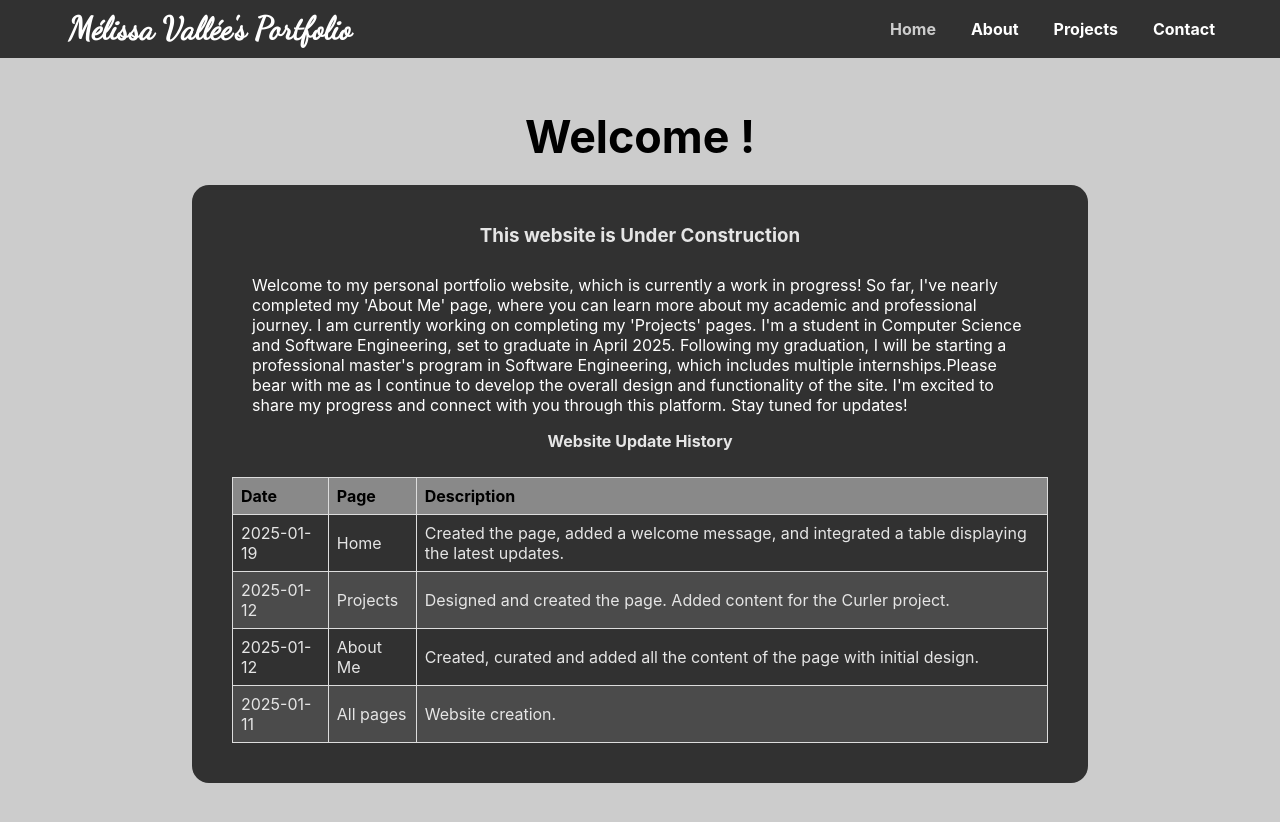
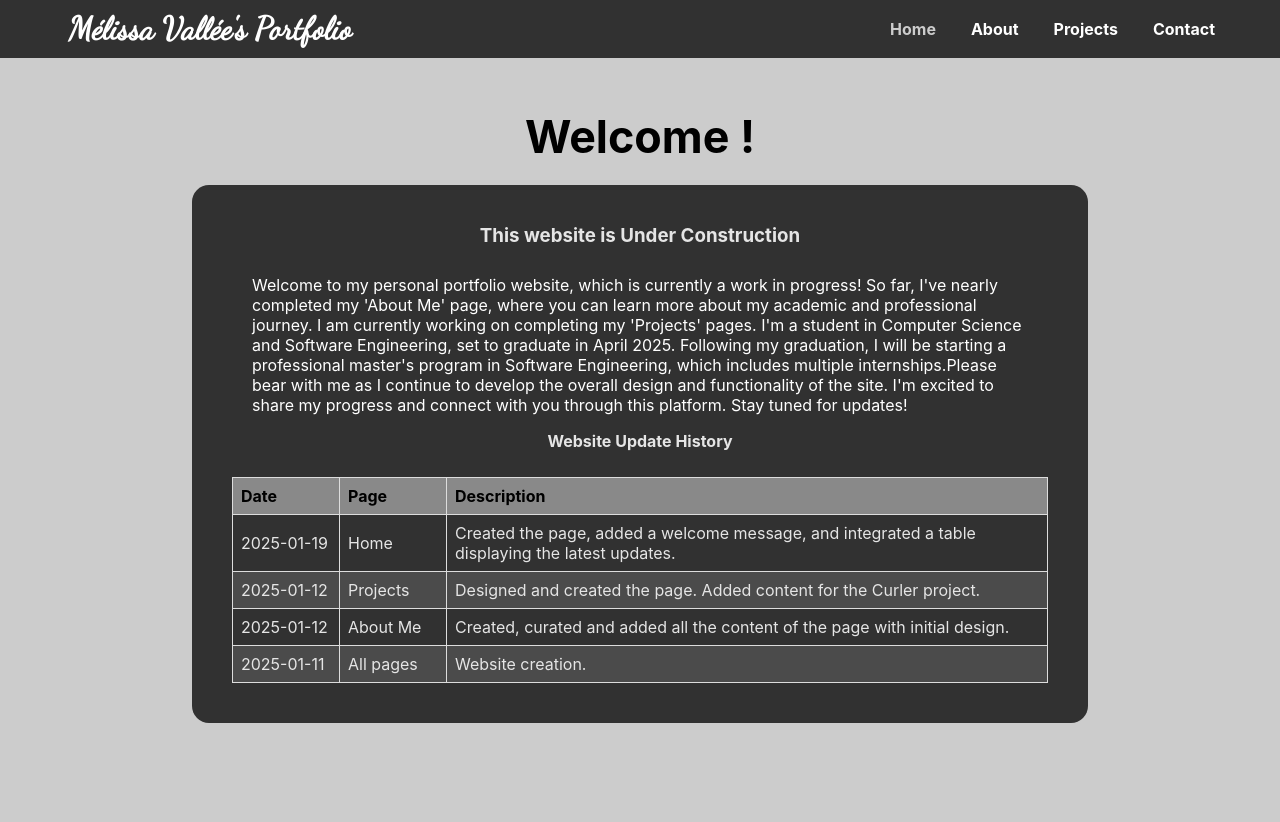
Before and after one commit to MelValesca/portfolio-webpage, a React (Create React App) app: page /#/ in a window 1280 px wide. Shown: the top 822 px of the page. After the commit the page ends 800 px from the top, so only its background shows below. Built offline with nearby package versions, Linux system fonts and the light colour scheme.

Commit message:
changed table style

```diff
--- a/src/styles/Table.css
+++ b/src/styles/Table.css
@@ -13,6 +13,7 @@ td {
   border: 1px solid #ddd;
   padding: 8px;
   text-align: left;
+  min-width: 90px;
 }
 th {
   background-color: #898989;
```
